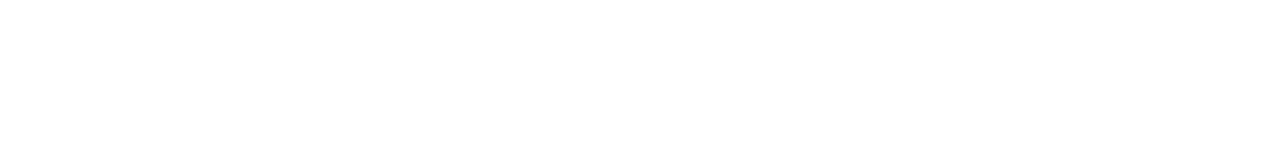
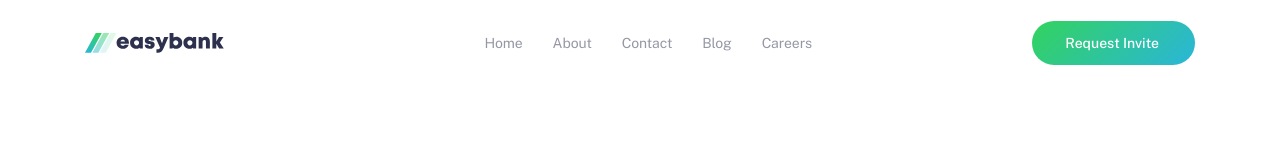
Before and after one commit to shakhbozpro/easy-bank1, a plain HTML site: page index.html in a window 1280 px wide. Drawn offline with Linux system fonts and the light colour scheme.

Commit message:
Finished header with hovers

```diff
--- a/css/main.css
+++ b/css/main.css
@@ -33,7 +33,6 @@
    --gray : #9597A5;
    --dark-blue: #2D314D;
    --green: #30C88F;
-   --blue-green: linear-gradient(135deg, #33D35E 0%, #2AB6D9 99.58%);
 }
 
 /* GENERAL */
@@ -115,3 +114,62 @@ ol {
 .site-main {
    flex-grow: 1;
 }
+
+/* SITE-HEADER START */
+
+.site-header {
+   position: fixed;
+   top: 0;
+   left: 0;
+   z-index: 10;
+   width: 100%;
+   background-color: #FFFFFF;
+}
+
+.site-header__inner {
+   padding-top: 18px;
+   padding-bottom: 18px;
+   display: flex;
+   align-items: center;
+   justify-content: space-between;
+}
+
+.nav__list {
+   display: flex;
+   align-items: center;
+}
+
+.nav__item:not(:last-child) {
+   margin-right: 30px;
+}
+
+.nav__link {
+   font-size: 14px;
+   line-height: 16px;
+   letter-spacing: -0.107692px;
+   padding-bottom: 28px;
+   color: var(--gray);
+   text-decoration: none;
+   transition: all 0.2s ease;
+}
+
+.nav__link:hover {
+   color: var(--dark-blue);
+   border-bottom: 4px solid var(--green);
+}
+
+.site-header__link {
+   font-weight: 500;
+   font-size: 14px;
+   line-height: 28px;
+   padding: 8px 36px 8px 33px;
+   color: #FFFFFF;
+   border-radius: 22px;
+   background-image: linear-gradient(135deg, #33D35E 0%, #2AB6D9 99.58%);
+   display: inline-block;
+   text-decoration: none;
+}
+
+.site-header__link:hover {
+   opacity: 0.7;
+}
--- a/index.html
+++ b/index.html
@@ -13,7 +13,39 @@
 
    <!-- SITE HEADER START -->
    <header class="site-header">
+      <div class="container">
+         <div class="site-header__inner">
+            <a class="site-header__logo" href="#">
+               <img class="site-header__logo-img" src="./images/header-logo.svg" alt="Easybank logo image" width="139" height="20">
+            </a>
 
+            <nav class="nav">
+               <ul class="nav__list">
+                  <li class="nav__item">
+                     <a class="nav__link" href="#">Home</a>
+                  </li>
+
+                  <li class="nav__item">
+                     <a class="nav__link" href="#about">About</a>
+                  </li>
+
+                  <li class="nav__item">
+                     <a class="nav__link" href="#contacts">Contact</a>
+                  </li>
+
+                  <li class="nav__item">
+                     <a class="nav__link" href="#blog">Blog</a>
+                  </li>
+
+                  <li class="nav__item">
+                     <a class="nav__link" href="#careers">Careers</a>
+                  </li>
+               </ul>
+            </nav>
+
+            <a class="site-header__link" href="#">Request Invite</a>
+         </div>
+      </div>
    </header>
    <!-- SITE HEADER FINISH -->
 
```
Lines whose indentation alone changed are shown as unchanged.
